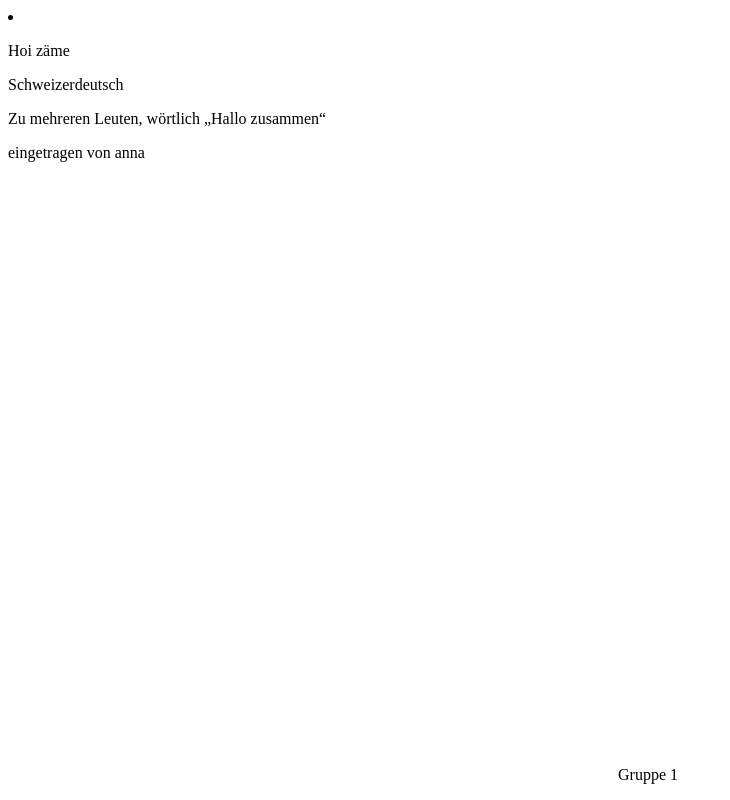
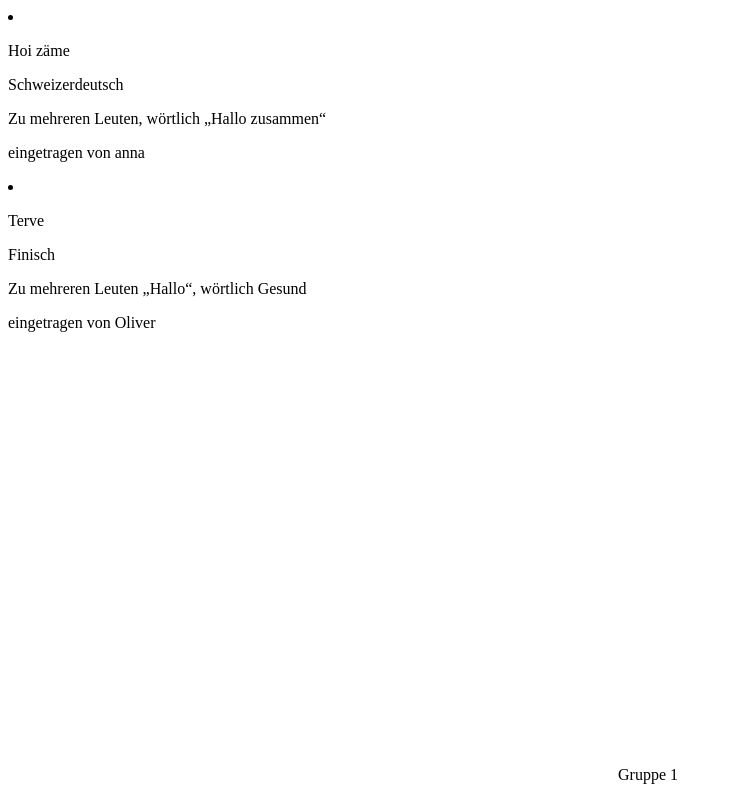
Before and after one commit to hzuellig/sfgz-begruessung-03, a plain HTML site: page begruessung-git/index.html in a window 1280 px wide. Shown: the whole page, without its empty margins (0-730 px from the left). Drawn offline with Linux system fonts and the light colour scheme.

Commit message:
Finisch von Oliver

```diff
--- a/begruessung-git/index.html
+++ b/begruessung-git/index.html
@@ -15,6 +15,12 @@
         <p class="notiz">Zu mehreren Leuten, wörtlich „Hallo zusammen“</p>
         <p class="von">eingetragen von anna</p>
     </li>
+    <li class="gruss" lang="gsw">
+        <p class="wort">Terve</p>
+        <p class="info">Finisch</p>
+        <p class="notiz">Zu mehreren Leuten „Hallo“, wörtlich Gesund</p>
+        <p class="von">eingetragen von Oliver</p>
+    </li>
 
     <footer>
        <div>Gruppe 1</div>
```
